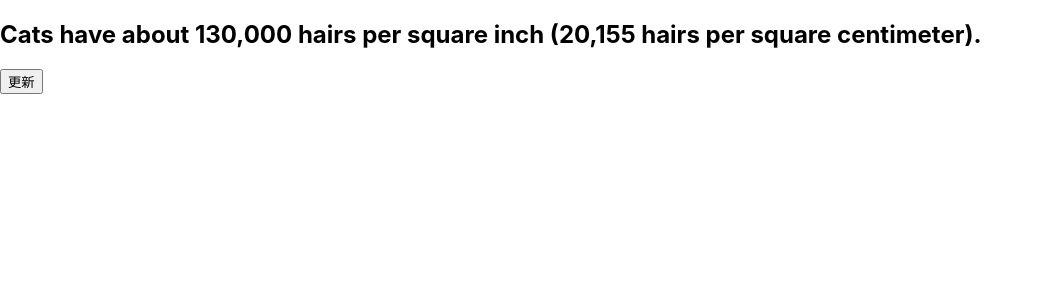
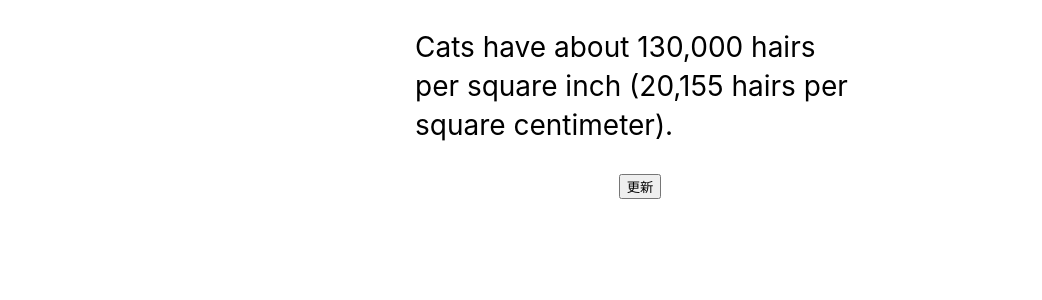
Before and after one commit to TakumiUemoto/yoku-test-a, a React (Create React App) app: page / in a window 1280 px wide. Shown: the top 300 px of the page, without its empty margins (0-1042 px from the left). Built offline with nearby package versions, Linux system fonts and the light colour scheme.

Commit message:
Styled-Componentsに書き換え

```diff
--- a/src/App.js
+++ b/src/App.js
@@ -1,30 +1,45 @@
 import React, { useState } from 'react';
 import axios from 'axios';
-import './App.css';
+import styled from 'styled-components';
 
 const API_URL = "https://catfact.ninja/fact";
 const initialFact = "Cats have about 130,000 hairs per square inch (20,155 hairs per square centimeter).";
 
-export default function App() {
-  const [text, setText] = useState(initialFact);
-  const [isLoading, setLoading] = useState('');
+function App() {
+  const [ text, setText ] = useState( initialFact );
+  const [ isLoading, setLoading ] = useState('');
 
   async function handleClick() {
     setLoading(true);
-    const response = await axios.get(API_URL);
-    setText(response.data.fact);
-    console.log(response.data.fact);
+    const response = await axios.get( API_URL );
+    setText( response.data.fact );
+    console.log( response.data.fact );
     setLoading(false);
-  }
+  };
 
 
 
   return (
-    <div>
-      {isLoading ? console.log('Text Loading...') : <h2>{text}</h2>}
+    <Container>
+      {isLoading ? console.log('Text Loading...') : <Text>{text}</Text>}
       <button onClick={handleClick} disabled={isLoading}>
         更新
       </button>
-    </div>
+    </Container>
   );
-}
+};
+const Container = styled.div`
+  display: flex;
+  flex-direction: column;
+  align-items: center;
+  justify-content: center;
+`;
+
+const Text = styled.p`
+  display: flex;
+  font-size: 28px;
+  width: 450px;
+  line-height: 1.4;
+`;
+
+export default App;
```
